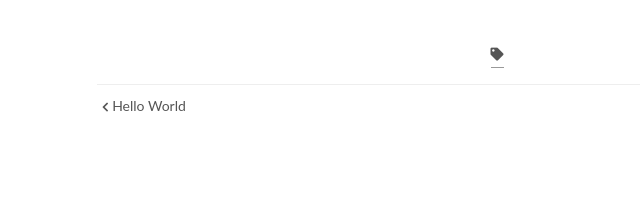
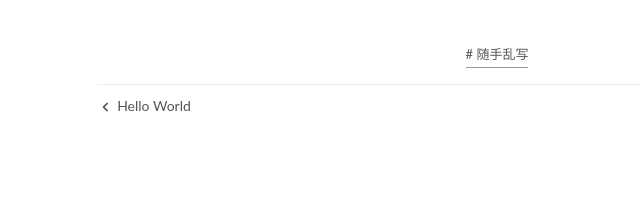
Before and after one commit to qinmingshiguangxue/qinmingshiguangxue.github.io, a plain HTML site: page 2020/06/25/文章标题/index.html in a window 1280 px wide. Shown: the part 468-676 px from the top of the page, 143-783 px from the left. Drawn offline with Linux system fonts and the light colour scheme.

Commit message:
Site updated: 2020-07-06 22:29:28

```diff
--- a/2020/06/25/文章标题/index.html
+++ b/2020/06/25/文章标题/index.html
@@ -220,7 +220,7 @@
 
       <footer class="post-footer">
           <div class="post-tags">
-              <a href="/tags/%E9%9A%8F%E6%89%8B%E4%B9%B1%E5%86%99/" rel="tag"><i class="fa fa-tag"></i>
+              <a href="/tags/%E9%9A%8F%E6%89%8B%E4%B9%B1%E5%86%99/" rel="tag"># 随手乱写</a>
           </div>
 
 
```
